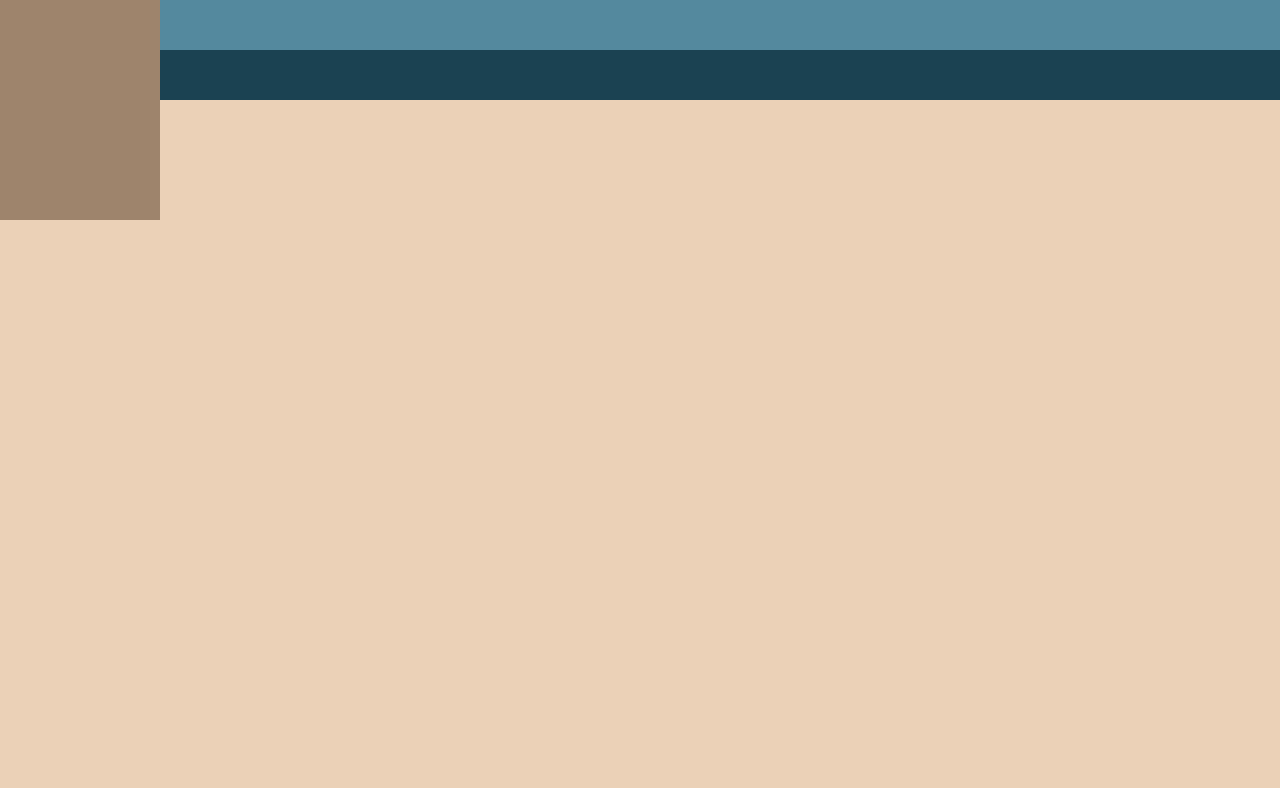
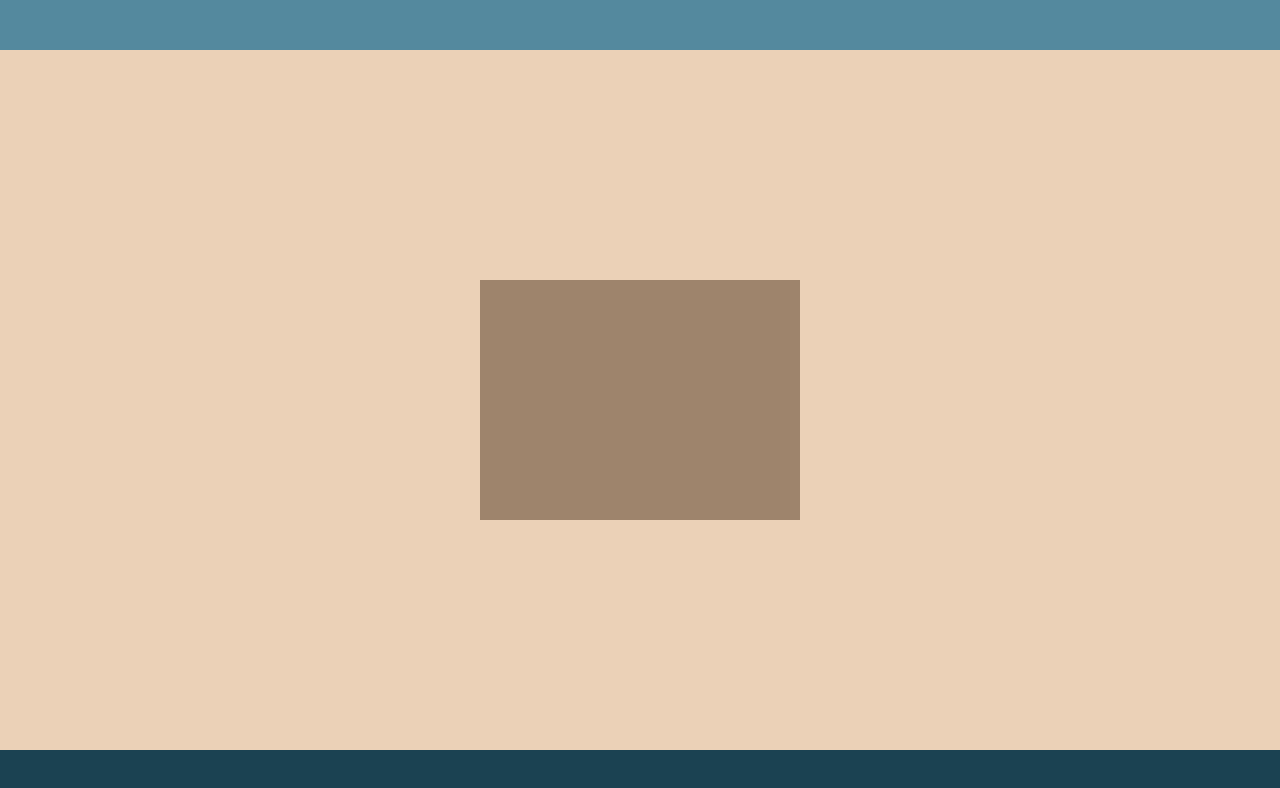
Before and after one commit to carbajosa/carbajosa.github.io, a plain HTML site: page index.html in a window 1280 px wide. Drawn offline with Linux system fonts and the light colour scheme.

Commit message:
v0.0.2
Fixed footer / header positions

```diff
--- a/index.html
+++ b/index.html
@@ -6,6 +6,9 @@
 			* {
 				margin: 0;
 				padding: 0;
+			}
+			div {
+				position: absolute;
 			}
 			body {
 				background-color: #EBD1B7;
@@ -26,11 +29,13 @@
 			.header {
 				width:  100%;
 				height: 50px;
+				top: 0;
 				background-color: #54899E;
 			}
 			.footer {
 				width:  100%;
 				height: 50px;
+				bottom: 0;
 				background-color: #1B4252;
 			}
 		</style>
```
